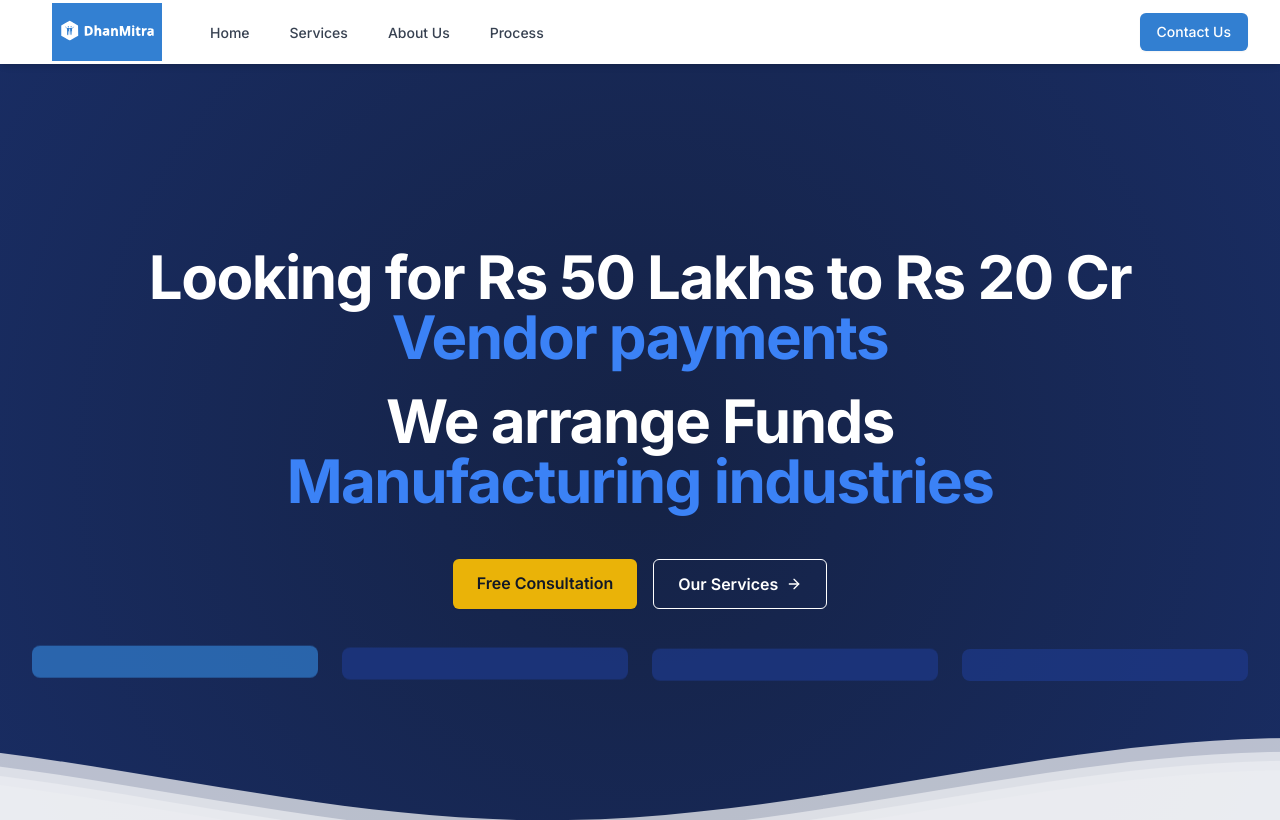
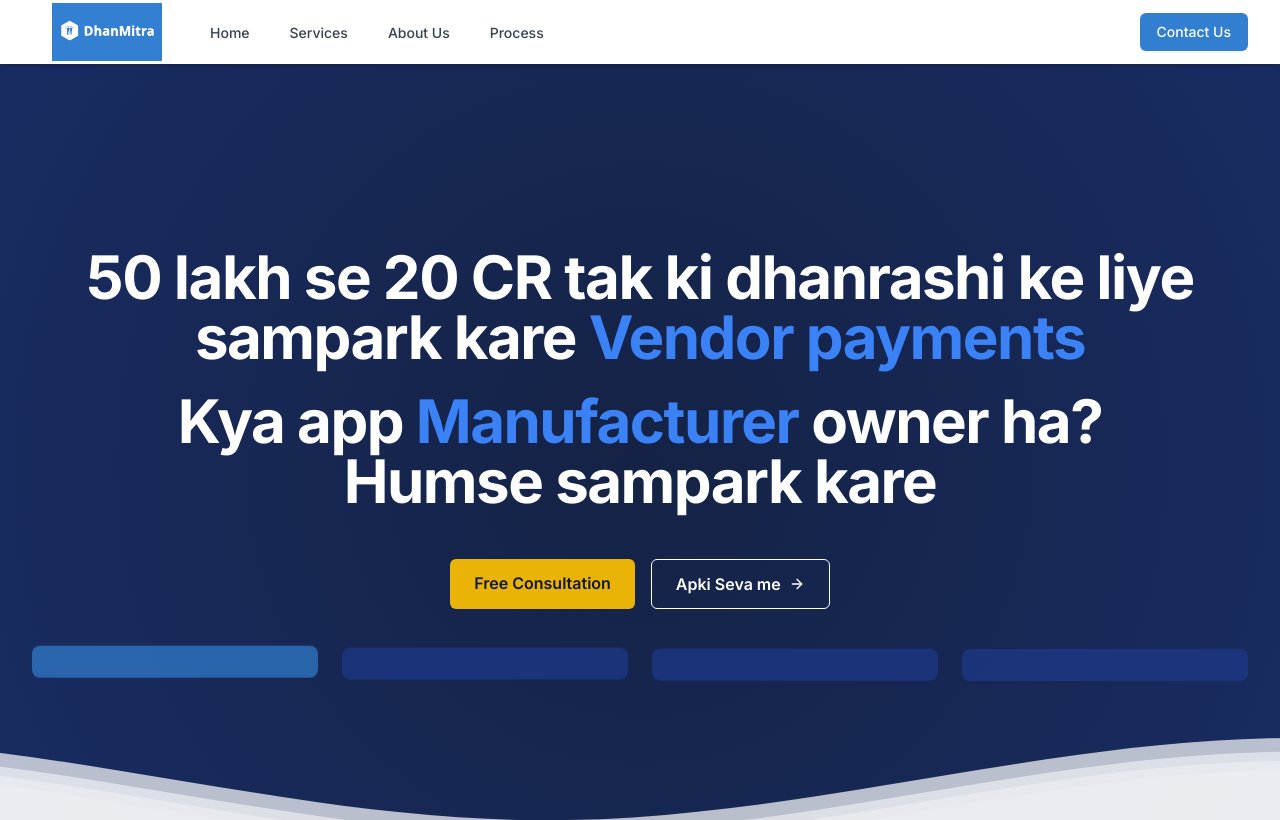
Before and after one commit to paras027/Dhanmitra, a React (Vite) app: page / in a window 1280 px wide. Shown: the top 820 px of the page. Built offline with nearby package versions, Linux system fonts and the light colour scheme.

Commit message:
changed image and heading

```diff
--- a/src/components/About.tsx
+++ b/src/components/About.tsx
@@ -25,7 +25,7 @@
        },
        {
          name: "Dimcy Chopra",
-         image: "https://res.cloudinary.com/dvurpflmb/image/upload/v1748864910/ChatGPT_Image_Jun_2_2025_05_17_54_PM_iltflw.png",
+         image: "https://res.cloudinary.com/dvurpflmb/image/upload/v1749205102/DIMCY2_fipnsw.jpg",
          description: "With over 10 years of experience in Investment Banking and Consulting, Dimcy has a strong domain expertise in deal negotiations and her legal background along with her business acumen adds value in expediting negotiations.",
        },
        {
--- a/src/components/Hero.tsx
+++ b/src/components/Hero.tsx
@@ -2,8 +2,8 @@ import React, { useState, useEffect } from 'react';
 import { ArrowRight } from 'lucide-react';
 
 const Hero: React.FC = () => {
-  const phrases = ["Working Capital" , "Term Loan"," Overdraft" ,"Loan against Property" , "Unsecured Loans" ,"Invoice discounting" , "Vendor payments" , "and more …"];
-  const secphrases = ["MSME" , "Local Businesses", "Manufacturing industries" , "Traders" , "Real Estate" , "Exporters"];
+  const phrases = ["Working Capital" , "Term Loan"," Overdraft" ,"Loan against Property" , "Unsecured Loans" ,"Invoice discounting" , "Vendor payments" , "Aur bohot kuch …"];
+  const secphrases = ["MSME " , "Local Businesses ", "Manufacturer " , "Trader " , "Real Estate Developer " , "exporter ya local business "];
   const [currentPhraseIndex, setCurrentPhraseIndex] = useState(0);
   const [secPhraseIndex, setsecPhraseIndex] = useState(0);
 
@@ -44,7 +44,7 @@ const Hero: React.FC = () => {
               className="animate-slide-up text-3xl font-bold tracking-tight sm:text-4xl md:text-5xl lg:text-6xl text-white mb-6 "
               style={{ animationDelay: '0.2s' }}
             >
-              Looking for Rs 50 Lakhs  to  Rs 20 Cr{" "}
+              50 lakh se 20 CR tak ki dhanrashi ke liye sampark kare {" "}
               <span
                 key={phrases[currentPhraseIndex]}
                 className="animate-name inline-block text-blue-500"
@@ -56,13 +56,15 @@ const Hero: React.FC = () => {
               className="animate-slide-up text-3xl font-bold tracking-tight sm:text-4xl md:text-5xl lg:text-6xl text-white mb-12"
               style={{ animationDelay: '0.4s' }}
             >
-              We arrange Funds {" "}
+              Kya app  {" "}
               <span
                 key={secphrases[secPhraseIndex]}
                 className="animate-name inline-block text-blue-500"
               >
                 {secphrases[secPhraseIndex]}
               </span>
+
+               {" "} owner ha? <br/>  Humse sampark kare
             </h1>
             <div
               className="animate-slide-up mt-8 flex flex-col sm:flex-row gap-4 justify-center"
@@ -78,7 +80,7 @@ const Hero: React.FC = () => {
                 href="#services"
                 className="rounded-md bg-transparent border border-white px-5 py-2.5 sm:px-6 sm:py-3 text-sm sm:text-base font-semibold text-white hover:bg-white hover:text-blue-900 hover:transform hover:scale-105 transition-all duration-300 flex items-center justify-center"
               >
-                Our Services <ArrowRight className="ml-2 h-4 w-4" />
+                Apki Seva me <ArrowRight className="ml-2 h-4 w-4" />
               </a>
             </div>
             <div className="mt-10 grid grid-cols-2 gap-4 sm:grid-cols-2 md:grid-cols-4 lg:gap-6">
```
